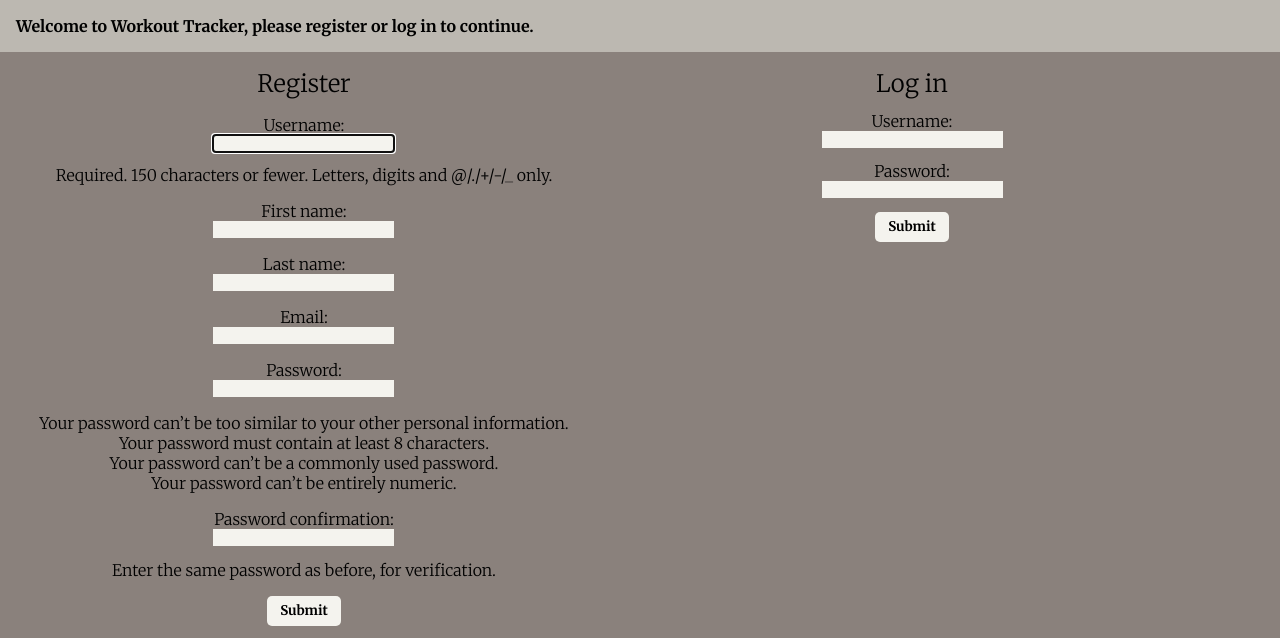
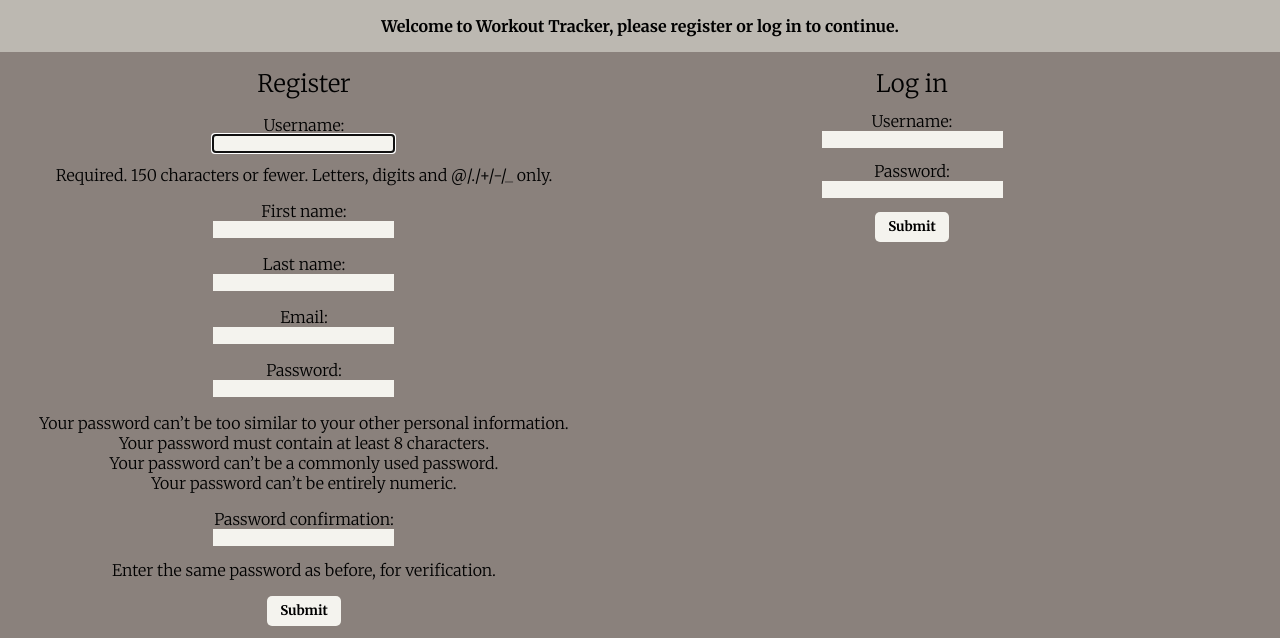
Before and after one commit to Stephen-Jimenez/workout-tracker-app, a Django app: page / in a window 1280 px wide. Shown: the top 638 px of the page. Run offline with Django 3.2, Linux system fonts and the light colour scheme; parts of the project's set-up code (start-up, migrations or seed data) failed here and were passed over.

Commit message:
should be final update for mobile

```diff
--- a/login_reg/static/index.css
+++ b/login_reg/static/index.css
@@ -30,6 +30,10 @@ nav {
     background-color: #bcb8b1;
     margin: 0;
     padding: 1em;
+}
+
+#login-nav {
+    justify-content: center;
 }
 
 nav ul {
@@ -192,14 +196,11 @@ nav ul li a:hover {
     border-radius: 5px;
 }
 
-.main-content-nav .heading {
-    align-self: center;
-}
-
 @media (min-width: 1000px) {
     nav {
         flex-direction: row;
     }
+
     nav ul {
         flex-direction: row;
         justify-content: space-between;
--- a/login_reg/templates/authenticate/login_reg.html
+++ b/login_reg/templates/authenticate/login_reg.html
@@ -12,7 +12,7 @@
     <title>Log in or Register</title>
 </head>
 <body>
-    <nav>
+    <nav id="login-nav">
         <p class="page-heading">Welcome to Workout Tracker, please register or log in to continue.</p>
     </nav>
     <main id="login-reg-container">
```
